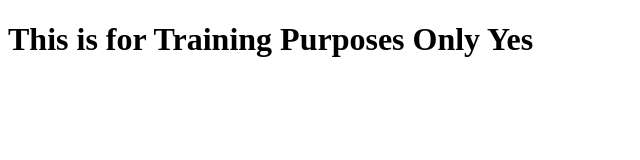
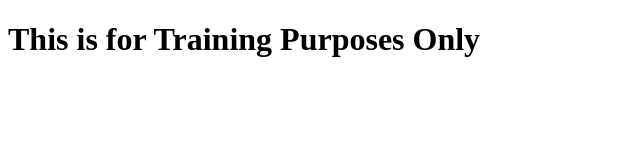
Before and after one commit to ArslanKAS/Bootcamp-2020, a plain HTML site: page index.html in a window 1280 px wide. Shown: the full height of the page, 0-640 px from the left. Drawn offline with Linux system fonts and the light colour scheme.

Commit message:
Update index.html

```diff
--- a/index.html
+++ b/index.html
@@ -6,6 +6,6 @@
     <title>Document</title>
 </head>
 <body>
-    <h1>This is for Training Purposes Only Yes</h1>
+    <h1>This is for Training Purposes Only</h1>
 </body>
 </html>
```
